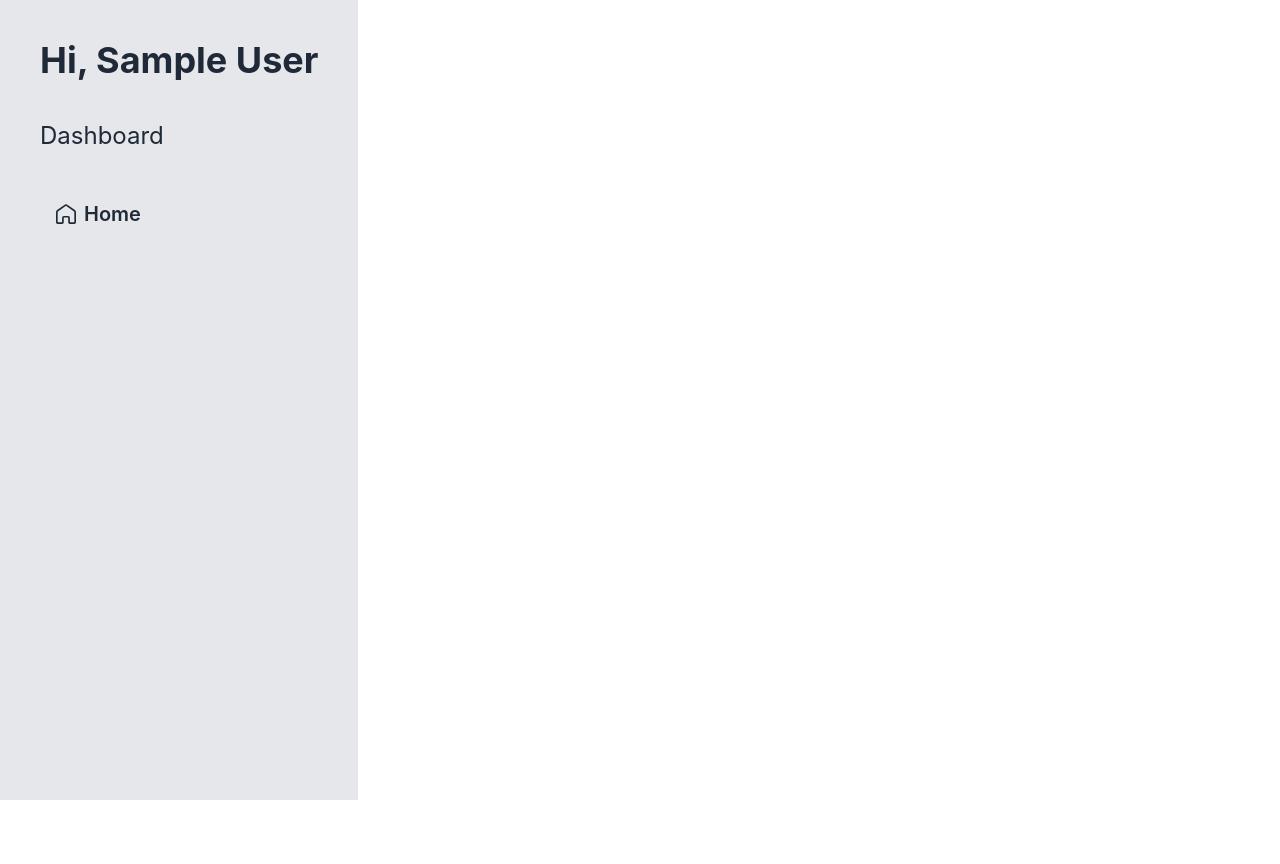
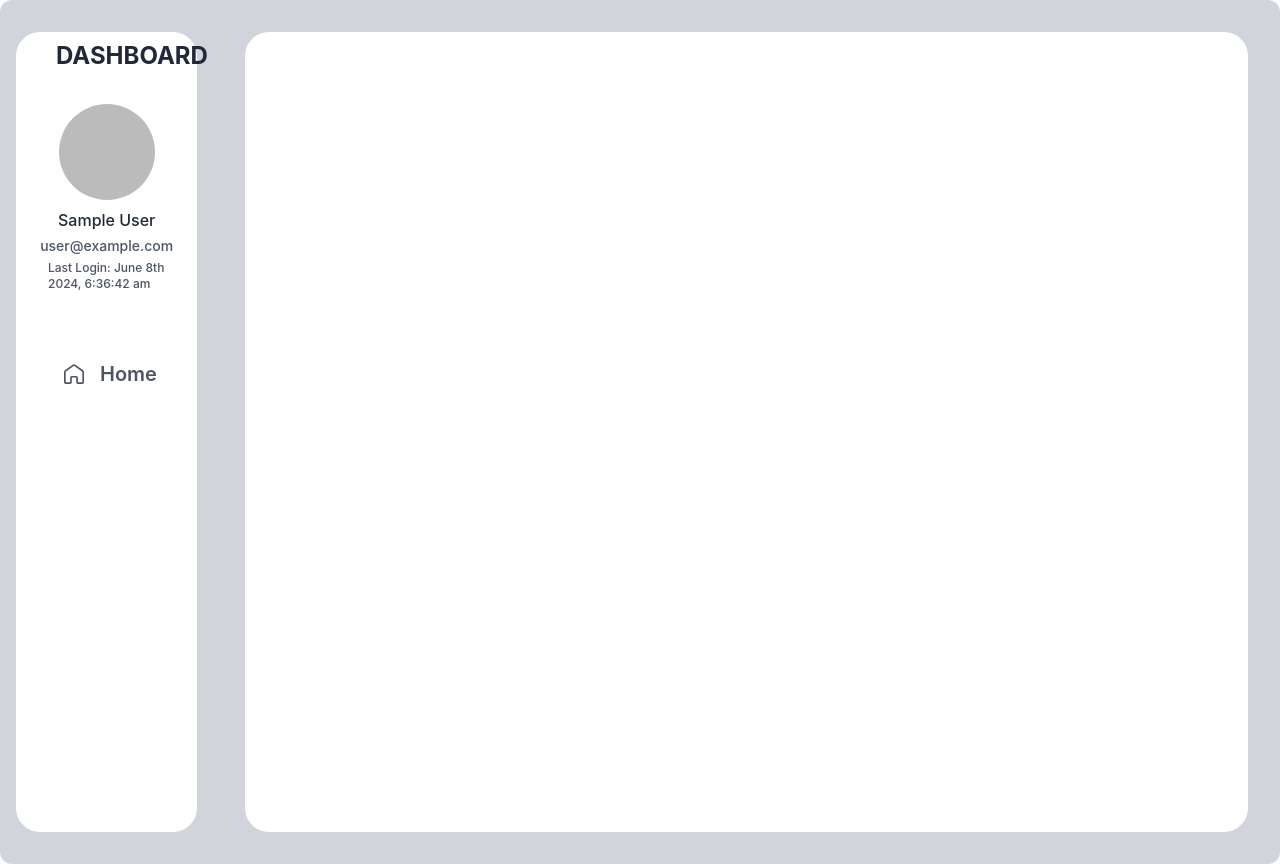
Before and after one commit to snehashisroyofficial/employee-hub-client, a React (Vite) app: page /dashboard in a window 1280 px wide. Before the commit the page ends 800 px from the top, so only its background shows below. Built offline with nearby package versions, Linux system fonts and the light colour scheme; no server answers; sample sign-in values are in the browser's storage.

Commit message:
night work ]

```diff
--- a/src/Layout/Dashboard.jsx
+++ b/src/Layout/Dashboard.jsx
@@ -8,28 +8,35 @@
 import { RiProgress3Line } from "react-icons/ri";
 import { MdOutlineContactSupport } from "react-icons/md";
 import useRole from "../Hooks/useRole";
+import moment from "moment";
+
 //
 
 const Dashboard = () => {
   const { user } = useAuth();
+  console.log(user);
   const [role, isLoading] = useRole();
   const employeeLinks = (
     <>
-      <li>
+      <li className="  flex items-center px-4 py-2 mt-5 text-gray-600 transition-colors duration-300 transform rounded-lg dark:text-gray-400 hover:bg-gray-100 dark:hover:bg-gray-800 dark:hover:text-gray-200 hover:text-gray-700">
         <NavLink
           to="/dashboard/work-sheet"
           className={({ isActive }) =>
-            isActive ? "text-orange-600 w-fit" : "hover:bg-yellow-200 "
+            isActive
+              ? "text-blue-600  flex items-center  gap-4"
+              : " flex items-center  gap-4"
           }
         >
           <MdWorkOutline /> Work Sheet
         </NavLink>
       </li>
-      <li>
+      <li className="  flex items-center px-4 py-2 mt-5 text-gray-600 transition-colors duration-300 transform rounded-lg dark:text-gray-400 hover:bg-gray-100 dark:hover:bg-gray-800 dark:hover:text-gray-200 hover:text-gray-700">
         <NavLink
           to="/dashboard/payment-history"
           className={({ isActive }) =>
-            isActive ? "text-orange-600 w-fit" : "hover:bg-yellow-200 "
+            isActive
+              ? "text-blue-600  flex items-center  gap-4"
+              : " flex items-center  gap-4"
           }
         >
           <MdPayment /> Payment History
@@ -39,21 +46,25 @@
   );
   const hrLinks = (
     <>
-      <li>
+      <li className="  flex items-center px-4 py-2 mt-5 text-gray-600 transition-colors duration-300 transform rounded-lg dark:text-gray-400 hover:bg-gray-100 dark:hover:bg-gray-800 dark:hover:text-gray-200 hover:text-gray-700">
         <NavLink
           to="/dashboard/employee-list"
           className={({ isActive }) =>
-            isActive ? "text-orange-600 w-fit" : "hover:bg-yellow-200 "
+            isActive
+              ? "text-blue-600  flex items-center  gap-4"
+              : " flex items-center  gap-4"
           }
         >
           <FaUsers /> Employee List
         </NavLink>
       </li>
-      <li>
+      <li className="  flex items-center px-4 py-2 mt-5 text-gray-600 transition-colors duration-300 transform rounded-lg dark:text-gray-400 hover:bg-gray-100 dark:hover:bg-gray-800 dark:hover:text-gray-200 hover:text-gray-700">
         <NavLink
           to="/dashboard/progress"
           className={({ isActive }) =>
-            isActive ? "text-orange-600 w-fit" : "hover:bg-yellow-200 "
+            isActive
+              ? "text-blue-600  flex items-center  gap-4"
+              : " flex items-center  gap-4"
           }
         >
           <RiProgress3Line /> Progress
@@ -63,21 +74,25 @@
   );
   const adminLinks = (
     <>
-      <li>
+      <li className="  flex items-center px-4 py-2 mt-5 text-gray-600 transition-colors duration-300 transform rounded-lg dark:text-gray-400 hover:bg-gray-100 dark:hover:bg-gray-800 dark:hover:text-gray-200 hover:text-gray-700">
         <NavLink
           to="/dashboard/all-employee-list"
           className={({ isActive }) =>
-            isActive ? "text-orange-600 w-fit" : "hover:bg-yellow-200 "
+            isActive
+              ? "text-blue-600  rounded-lg  flex items-center  gap-4"
+              : " flex items-center  gap-4"
           }
         >
           <FaUsers /> All Employee List
         </NavLink>
       </li>
-      <li>
+      <li className="  flex items-center px-4 py-2 mt-5 text-gray-600 transition-colors duration-300 transform rounded-lg dark:text-gray-400 hover:bg-gray-100 dark:hover:bg-gray-800 dark:hover:text-gray-200 hover:text-gray-700">
         <NavLink
           to="/dashboard/contact-us"
           className={({ isActive }) =>
-            isActive ? "text-orange-600 w-fit" : "hover:bg-yellow-200 "
+            isActive
+              ? "text-blue-600  flex items-center  gap-4"
+              : " flex items-center  gap-4"
           }
         >
           <MdOutlineContactSupport /> Contact us
@@ -95,13 +110,44 @@
   }
 
   return (
-    <div className=" rounded-xl flex font-body ">
-      <div className="min-h-screen w-[20% ]  bg-gray-200 menu  p-10">
+    <div className=" rounded-xl flex font-body bg-gray-300 ">
+      <div className="min-h-screen w-1/6 px-4 py-8  ">
+        <div className="min-h-screen  bg-white px-8 rounded-3xl ">
+          <h1
+            className={`text-2xl text-center  uppercase p-2    ${
+              role === "admin"
+                ? "text-red-700 bg-red-100 rounded-b-xl"
+                : role === "hr"
+                ? "text-orange-500 bg-orange-100 rounded-b-xl "
+                : role === "employee"
+                ? "text-blue-700 bg-blue-100 rounded-b-xl"
+                : null
+            }  font-bold `}
+          >
+            {role} Dashboard
+          </h1>
           {user && (
-          <h1 className="text-4xl font-bold">Hi, {user?.displayName}</h1>
+            <div class="flex flex-col items-center mt-6 -mx-2">
+              <img
+                class="object-cover w-24 h-24 mx-2 rounded-full"
+                src={user?.photoURL}
+                alt="avatar"
+              />
+              <h4 class="mx-2 mt-2 font-medium text-gray-800 dark:text-gray-200">
+                {user?.displayName}
+              </h4>
+              <p class="mx-2 mt-1 text-sm font-medium text-gray-600 dark:text-gray-400">
+                {user?.email}
+              </p>
+              <p class="mx-2 mt-1 text-xs font-medium text-gray-600 dark:text-gray-400">
+                Last Login:{" "}
+                {moment(user?.metadata?.lastSignInTime).format(
+                  "MMMM Do YYYY, h:mm:ss a"
+                )}
+              </p>
+            </div>
           )}
 
-        <h1 className="text-2xl mt-10 capitalize">{role} Dashboard</h1>
           <ul className="font-semibold text-xl space-y-4 py-10">
             {role === "admin"
               ? adminLinks
@@ -110,11 +156,13 @@
               : role === "employee"
               ? employeeLinks
               : null}
-          <li>
+            <li className="  flex items-center px-4 py-2 mt-5 text-gray-600 transition-colors duration-300 transform rounded-lg dark:text-gray-400 hover:bg-gray-100 dark:hover:bg-gray-800 dark:hover:text-gray-200 hover:text-gray-700">
               <NavLink
                 to="/"
                 className={({ isActive }) =>
-                isActive ? "text-orange-600 w-fit" : "hover:bg-yellow-200 "
+                  isActive
+                    ? "text-orange-600  flex items-center  gap-4"
+                    : " flex items-center  gap-4"
                 }
               >
                 <GrHomeRounded />
@@ -123,8 +171,12 @@
             </li>
           </ul>
         </div>
-      <div className="flex-1 p-10">
+      </div>
+
+      <div className="flex-1  p-8 ">
+        <div className="flex-1 p-10 bg-white h-screen rounded-3xl ">
           <Outlet />
+        </div>
       </div>
     </div>
   );
--- /dev/null
+++ b/src/Layout/test.jsx
@@ -0,0 +1,129 @@
+<aside class="flex flex-col w-64 h-screen px-4 py-8 overflow-y-auto bg-white border-r rtl:border-r-0 rtl:border-l dark:bg-gray-900 dark:border-gray-700">
+  <a href="#" class="mx-auto">
+    <img
+      class="w-auto h-6 sm:h-7"
+      src="https://merakiui.com/images/full-logo.svg"
+      alt=""
+    />
+  </a>
+
+  <div class="flex flex-col items-center mt-6 -mx-2">
+    <img
+      class="object-cover w-24 h-24 mx-2 rounded-full"
+      src="https://images.unsplash.com/photo-1531427186611-ecfd6d936c79?ixid=MXwxMjA3fDB8MHxwaG90by1wYWdlfHx8fGVufDB8fHw%3D&ixlib=rb-1.2.1&auto=format&fit=crop&w=634&q=80"
+      alt="avatar"
+    />
+    <h4 class="mx-2 mt-2 font-medium text-gray-800 dark:text-gray-200">
+      John Doe
+    </h4>
+    <p class="mx-2 mt-1 text-sm font-medium text-gray-600 dark:text-gray-400">
+      john@example.com
+    </p>
+  </div>
+
+  <div class="flex flex-col justify-between flex-1 mt-6">
+    <nav>
+      <a
+        class="flex items-center px-4 py-2 text-gray-700 bg-gray-100 rounded-lg dark:bg-gray-800 dark:text-gray-200"
+        href="#"
+      >
+        <svg
+          class="w-5 h-5"
+          viewBox="0 0 24 24"
+          fill="none"
+          xmlns="http://www.w3.org/2000/svg"
+        >
+          <path
+            d="M19 11H5M19 11C20.1046 11 21 11.8954 21 13V19C21 20.1046 20.1046 21 19 21H5C3.89543 21 3 20.1046 3 19V13C3 11.8954 3.89543 11 5 11M19 11V9C19 7.89543 18.1046 7 17 7M5 11V9C5 7.89543 5.89543 7 7 7M7 7V5C7 3.89543 7.89543 3 9 3H15C16.1046 3 17 3.89543 17 5V7M7 7H17"
+            stroke="currentColor"
+            stroke-width="2"
+            stroke-linecap="round"
+            stroke-linejoin="round"
+          />
+        </svg>
+
+        <span class="mx-4 font-medium">Dashboard</span>
+      </a>
+
+      <a
+        class="flex items-center px-4 py-2 mt-5 text-gray-600 transition-colors duration-300 transform rounded-lg dark:text-gray-400 hover:bg-gray-100 dark:hover:bg-gray-800 dark:hover:text-gray-200 hover:text-gray-700"
+        href="#"
+      >
+        <svg
+          class="w-5 h-5"
+          viewBox="0 0 24 24"
+          fill="none"
+          xmlns="http://www.w3.org/2000/svg"
+        >
+          <path
+            d="M16 7C16 9.20914 14.2091 11 12 11C9.79086 11 8 9.20914 8 7C8 4.79086 9.79086 3 12 3C14.2091 3 16 4.79086 16 7Z"
+            stroke="currentColor"
+            stroke-width="2"
+            stroke-linecap="round"
+            stroke-linejoin="round"
+          />
+          <path
+            d="M12 14C8.13401 14 5 17.134 5 21H19C19 17.134 15.866 14 12 14Z"
+            stroke="currentColor"
+            stroke-width="2"
+            stroke-linecap="round"
+            stroke-linejoin="round"
+          />
+        </svg>
+
+        <span class="mx-4 font-medium">Accounts</span>
+      </a>
+
+      <a
+        class="flex items-center px-4 py-2 mt-5 text-gray-600 transition-colors duration-300 transform rounded-lg dark:text-gray-400 hover:bg-gray-100 dark:hover:bg-gray-800 dark:hover:text-gray-200 hover:text-gray-700"
+        href="#"
+      >
+        <svg
+          class="w-5 h-5"
+          viewBox="0 0 24 24"
+          fill="none"
+          xmlns="http://www.w3.org/2000/svg"
+        >
+          <path
+            d="M15 5V7M15 11V13M15 17V19M5 5C3.89543 5 3 5.89543 3 7V10C4.10457 10 5 10.8954 5 12C5 13.1046 4.10457 14 3 14V17C3 18.1046 3.89543 19 5 19H19C20.1046 19 21 18.1046 21 17V14C19.8954 14 19 13.1046 19 12C19 10.8954 19.8954 10 21 10V7C21 5.89543 20.1046 5 19 5H5Z"
+            stroke="currentColor"
+            stroke-width="2"
+            stroke-linecap="round"
+            stroke-linejoin="round"
+          />
+        </svg>
+
+        <span class="mx-4 font-medium">Tickets</span>
+      </a>
+
+      <a
+        class="flex items-center px-4 py-2 mt-5 text-gray-600 transition-colors duration-300 transform rounded-lg dark:text-gray-400 hover:bg-gray-100 dark:hover:bg-gray-800 dark:hover:text-gray-200 hover:text-gray-700"
+        href="#"
+      >
+        <svg
+          class="w-5 h-5"
+          viewBox="0 0 24 24"
+          fill="none"
+          xmlns="http://www.w3.org/2000/svg"
+        >
+          <path
+            d="M10.3246 4.31731C10.751 2.5609 13.249 2.5609 13.6754 4.31731C13.9508 5.45193 15.2507 5.99038 16.2478 5.38285C17.7913 4.44239 19.5576 6.2087 18.6172 7.75218C18.0096 8.74925 18.5481 10.0492 19.6827 10.3246C21.4391 10.751 21.4391 13.249 19.6827 13.6754C18.5481 13.9508 18.0096 15.2507 18.6172 16.2478C19.5576 17.7913 17.7913 19.5576 16.2478 18.6172C15.2507 18.0096 13.9508 18.5481 13.6754 19.6827C13.249 21.4391 10.751 21.4391 10.3246 19.6827C10.0492 18.5481 8.74926 18.0096 7.75219 18.6172C6.2087 19.5576 4.44239 17.7913 5.38285 16.2478C5.99038 15.2507 5.45193 13.9508 4.31731 13.6754C2.5609 13.249 2.5609 10.751 4.31731 10.3246C5.45193 10.0492 5.99037 8.74926 5.38285 7.75218C4.44239 6.2087 6.2087 4.44239 7.75219 5.38285C8.74926 5.99037 10.0492 5.45193 10.3246 4.31731Z"
+            stroke="currentColor"
+            stroke-width="2"
+            stroke-linecap="round"
+            stroke-linejoin="round"
+          />
+          <path
+            d="M15 12C15 13.6569 13.6569 15 12 15C10.3431 15 9 13.6569 9 12C9 10.3431 10.3431 9 12 9C13.6569 9 15 10.3431 15 12Z"
+            stroke="currentColor"
+            stroke-width="2"
+            stroke-linecap="round"
+            stroke-linejoin="round"
+          />
+        </svg>
+
+        <span class="mx-4 font-medium">Settings</span>
+      </a>
+    </nav>
+  </div>
+</aside>;
```
Lines whose indentation alone changed are shown as unchanged.
